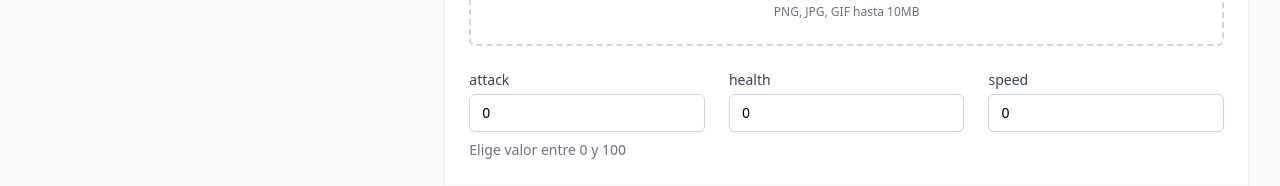
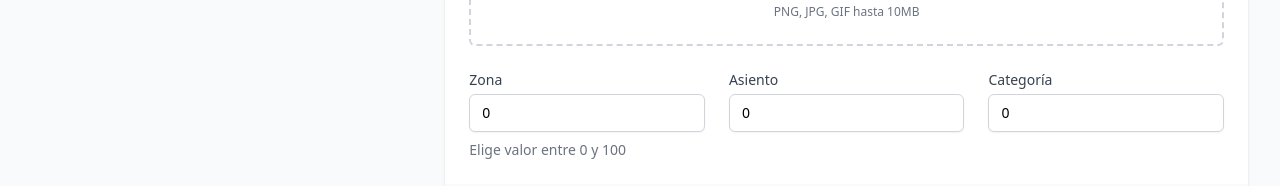
Before and after one commit to jose99segura/nft-marketplace-ethereum-TFG, a Next.js app: page /nft/create in a window 1280 px wide. Shown: the part 570-756 px from the top of the page. Built offline with nearby package versions, Linux system fonts and the light colour scheme; no server answers.

Commit message:
Atributos cambiados de nombre

```diff
--- a/pages/nft/create.tsx
+++ b/pages/nft/create.tsx
@@ -23,9 +23,9 @@ const NftCreate: NextPage = () => {
     description: "",
     image: "",
     attributes: [
-      {trait_type: "attack", value: "0"},
-      {trait_type: "health", value: "0"},
-      {trait_type: "speed", value: "0"},
+      {trait_type: "Zona", value: "0"},
+      {trait_type: "Asiento", value: "0"},
+      {trait_type: "Categoría", value: "0"},
     ]
   });
 
--- a/types/nft.ts
+++ b/types/nft.ts
@@ -1,5 +1,5 @@
 
-export type Trait = "attack" | "health" | "speed";
+export type Trait = "Zona" | "Asiento" | "Categoría";
 
 export type NftAttribute = {
   trait_type: Trait;
```
Also changed, not shown: test/nftMeta/json/creature-1.json (+3 -3 lines), test/nftMeta/json/creature-2.json (+3 -3 lines).
